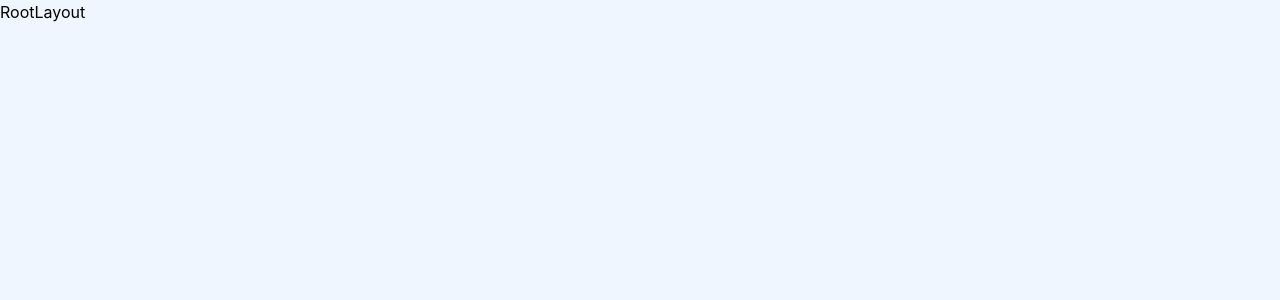
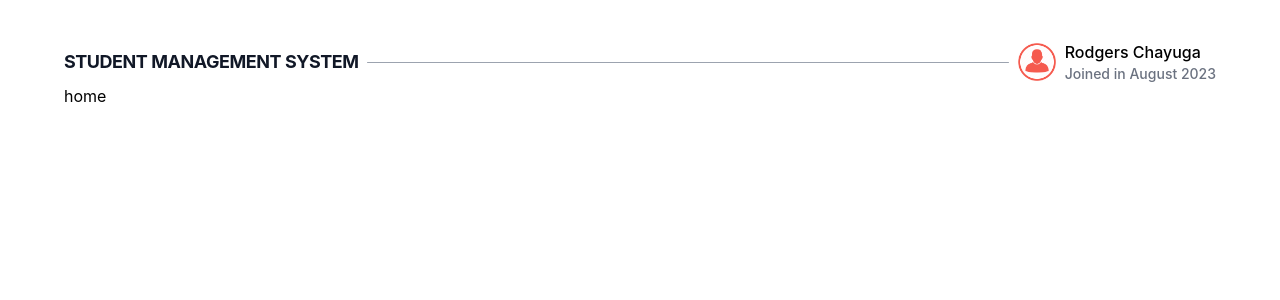
Before and after one commit to RodgersChayuga/student-management, a React (Vite) app: page / in a window 1280 px wide. Shown: the top 300 px of the page. Built offline with nearby package versions, Linux system fonts and the light colour scheme.

Commit message:
feat: implement header with dummy profile

```diff
--- a/src/_root/RootLayout.tsx
+++ b/src/_root/RootLayout.tsx
@@ -1,5 +1,23 @@
+import { Navigate, Outlet } from "react-router-dom";
+import Header from "../components/header";
+
 const RootLayout = () => {
-  return <div>RootLayout</div>;
+  const isAuthenticated = false;
+
+  return (
+    <>
+      {isAuthenticated ? (
+        <Navigate to="/" />
+      ) : (
+        <section className="flex flex-col w-full py-10 bg-white">
+          <div className="w-[90%] mx-auto">
+            <Header />
+            <Outlet />
+          </div>
+        </section>
+      )}
+    </>
+  );
 };
 
 export default RootLayout;
--- /dev/null
+++ b/src/components/header/Profile.tsx
@@ -0,0 +1,19 @@
+const Profile = () => {
+  return (
+    <div className="flex items-center space-x-2">
+      <img
+        className="w-10 h-10 rounded-full"
+        src="/assets/profile-icon.jpg"
+        alt=""
+      />
+      <div className="font-medium dark:text-white">
+        <div>Rodgers Chayuga</div>
+        <div className="text-sm text-gray-500 dark:text-gray-400">
+          Joined in August 2023
+        </div>
+      </div>
+    </div>
+  );
+};
+
+export default Profile;
--- /dev/null
+++ b/src/components/header/index.tsx
@@ -0,0 +1,15 @@
+import Profile from "./Profile";
+
+const Header = () => {
+  return (
+    <div className="flex items-center justify-between mx-auto">
+      <h1 className="text-lg font-bold leading-tight tracking-tight text-gray-900 md:text-md dark:text-white">
+        STUDENT MANAGEMENT SYSTEM
+      </h1>
+      <hr className="flex-1 h-[0.05rem] mx-2 bg-gray-400 border-0 rounded dark:bg-gray-700"></hr>
+      <Profile />
+    </div>
+  );
+};
+
+export default Header;
```
Also changed, not shown: public/assets/profile-icon.jpg (added).
